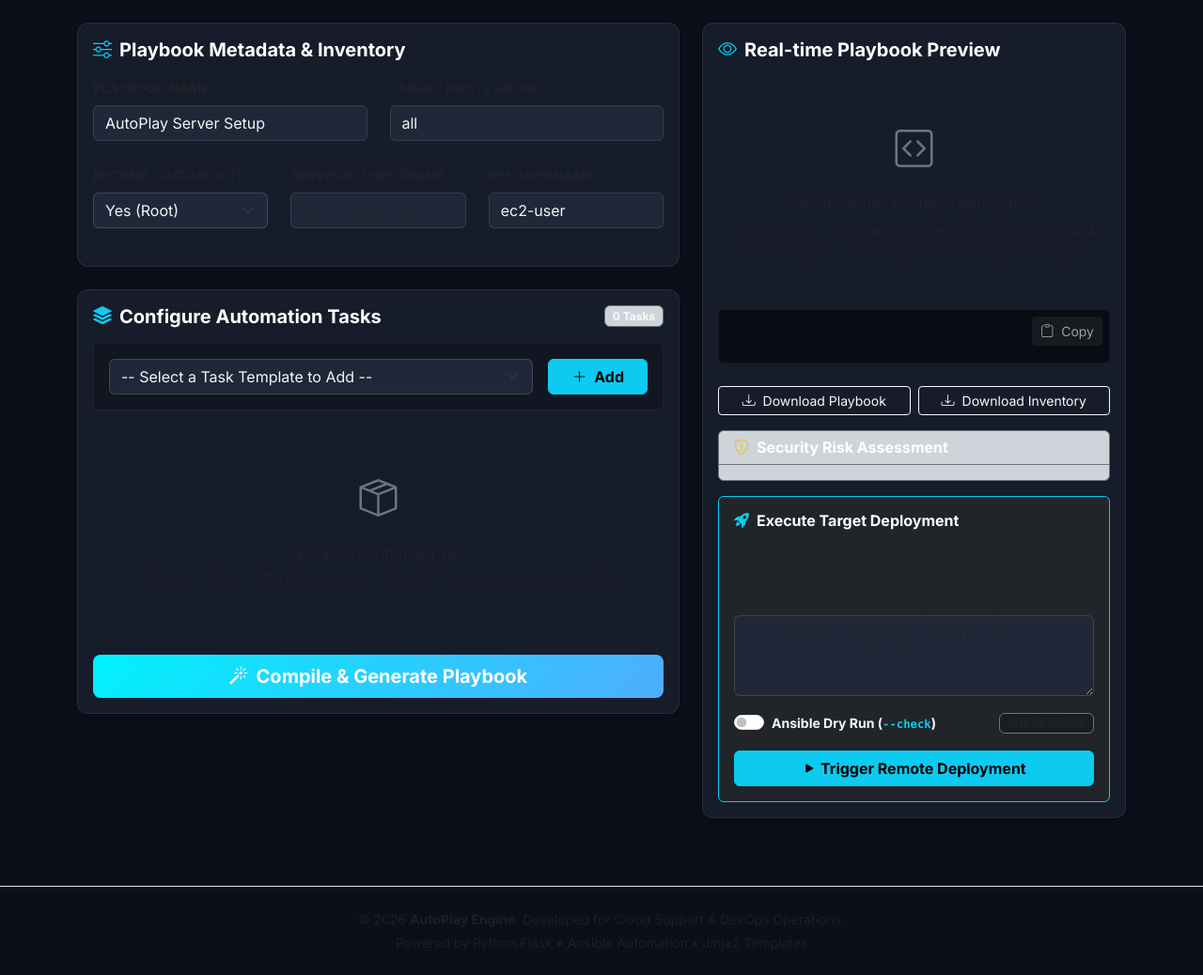
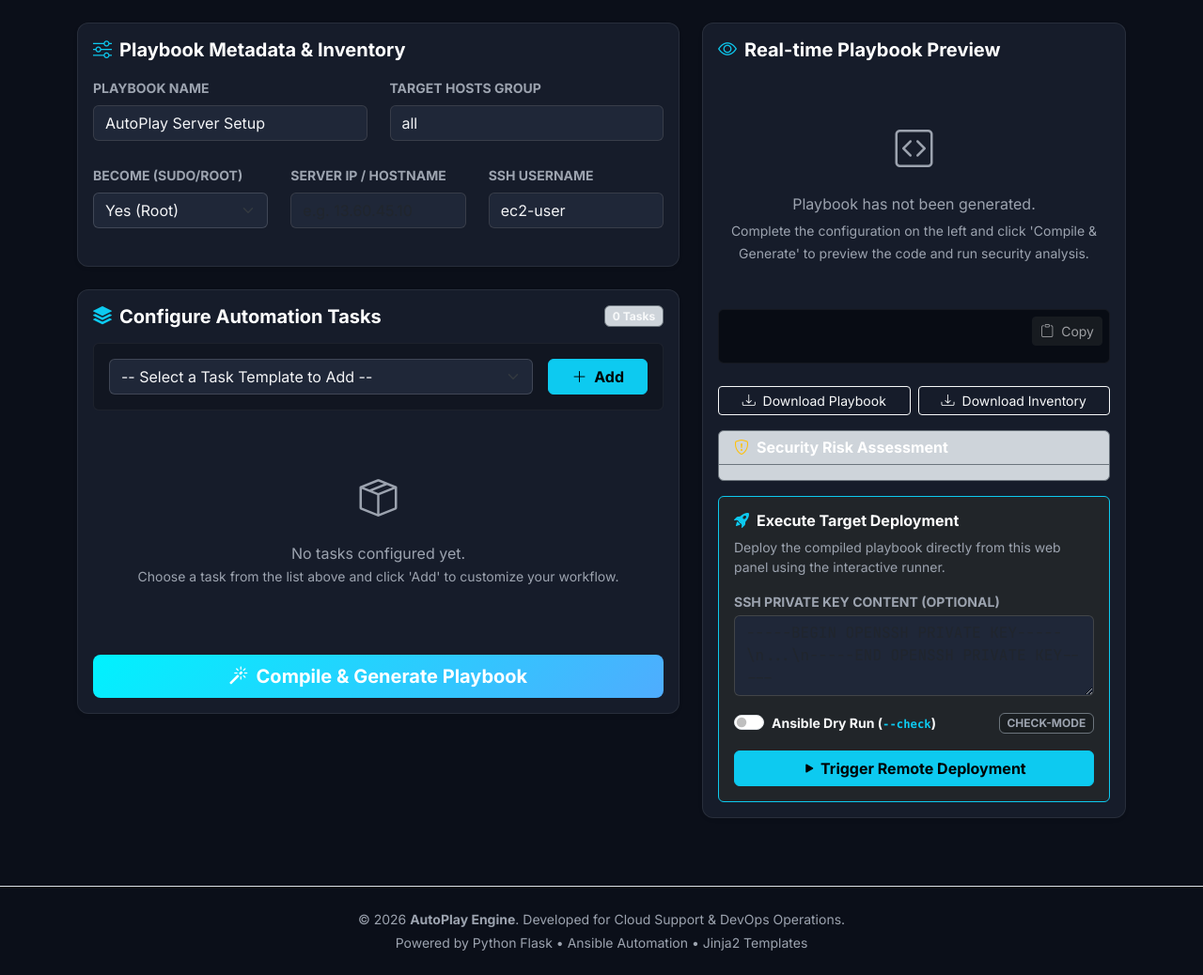
Before and after one commit to mkcheriyan997/IPSR-Projects, a Flask app: page / in a window 1280 px wide. Shown: the part 79-1117 px from the top of the page at 94% size. Run offline with Flask 3, Linux system fonts and the light colour scheme; parts of the project's set-up code (start-up, migrations or seed data) failed here and were passed over.

Commit message:
Fix text visibility contrast bug by overriding text-muted and text-secondary

```diff
--- a/autoplay-ansible-generator/app/static/style.css
+++ b/autoplay-ansible-generator/app/static/style.css
@@ -23,6 +23,15 @@ body {
     display: flex;
     flex-direction: column;
 }
+
+.text-muted {
+    color: var(--text-muted) !important;
+}
+
+.text-secondary {
+    color: #9ca3af !important;
+}
+
 
 /* Typography and utilities */
 .JetBrains-Mono {
```
